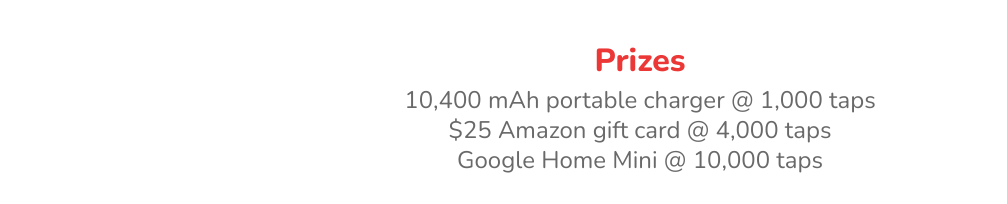
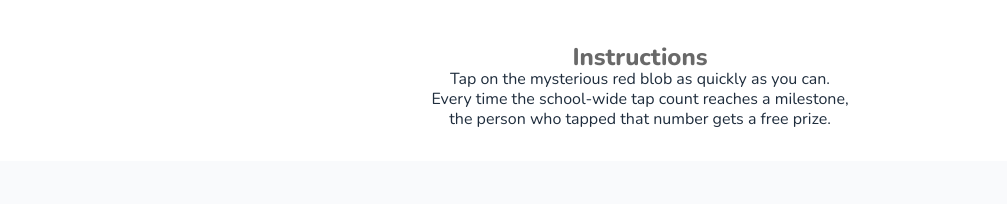
Before and after one commit to wl-hackclub/tapper-campaign, a website: page public/index.html in a window 1280 px wide. Shown: the part 587-791 px from the top of the page, without its empty margins (0-1007 px from the left). Drawn offline with nearby package versions, Linux system fonts and the light colour scheme; no server answers.

Commit message:
Modify slightly for club rush

```diff
--- a/globalCount.json
+++ b/globalCount.json
@@ -1,3 +1,3 @@
 {
-  "globalCount": 11204
+  "globalCount": 0
 }
--- a/package.json
+++ b/package.json
@@ -1,6 +1,6 @@
 {
   "name": "tap-the-blob",
-  "version": "1.0",
+  "version": "1.0.0",
   "description": "Tap the mysterious red blob, win free prizes! A new marketing campaign for WLHS Hack Club",
   "main": "server.js",
   "scripts": {
--- a/public/index.html
+++ b/public/index.html
@@ -44,16 +44,6 @@
     onclick="incrementCount()" />
 
   <div id="info" class="info">
-    <h1>
-      Prizes
-    </h1>
-    <p class="prizelist">
-      10,400 mAh portable charger @ 1,000&nbsp;taps
-      <br />
-      $25 Amazon gift card @ 4,000&nbsp;taps
-      <br />
-      Google Home Mini @ 10,000&nbsp;taps
-    </p>
     <h2>
       Instructions
     </h2>
```
